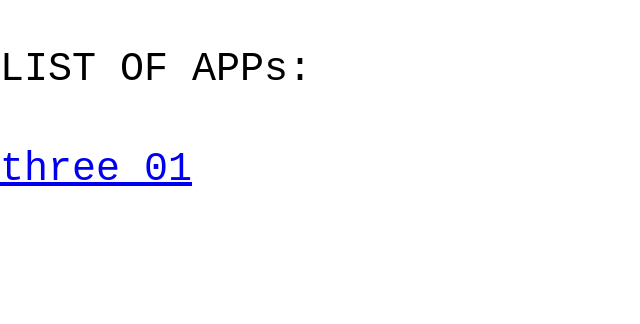
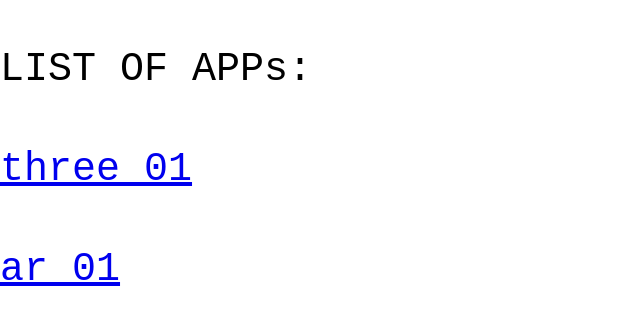
Before and after one commit to kran904/kran904.github.io, a plain HTML site: page index.html in a window 1280 px wide. Shown: the whole page, without its empty margins (0-640 px from the left). Drawn offline with Linux system fonts and the light colour scheme.

Commit message:
change index

```diff
--- a/index.html
+++ b/index.html
@@ -11,5 +11,6 @@
 	<body>
 		<p>LIST OF APPs:</p>
 		<p><a href="./three01.html">three 01</a></p>
+		<p><a href="./ar01.html">ar 01</a></p>
 	</body>
 </html>
```
